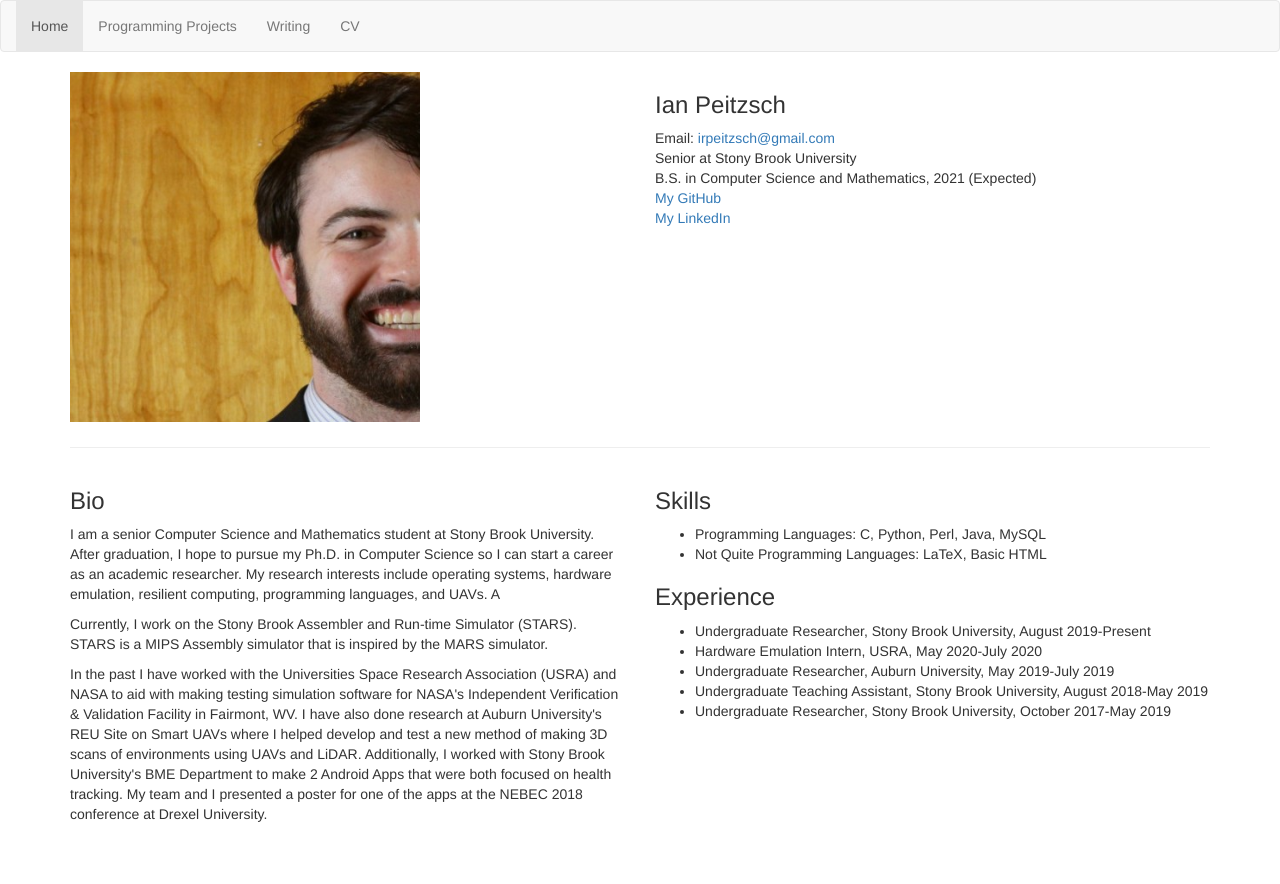
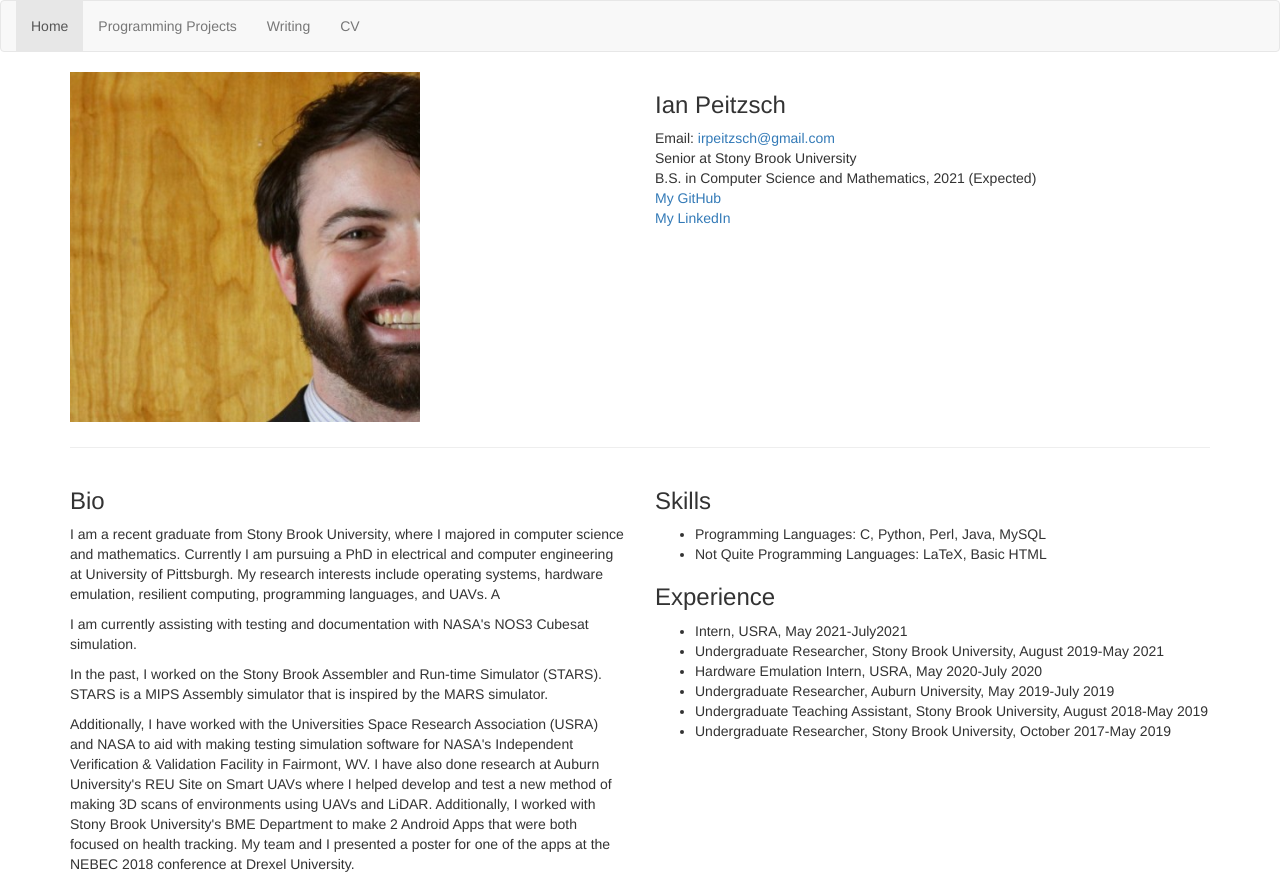
Before and after one commit to ipeitzsch/ipeitzsch.github.io, a plain HTML site: page index.html in a window 1280 px wide. Before the commit the page ends 834 px from the top, so only its background shows below. Drawn offline with nearby package versions, Linux system fonts and the light colour scheme.

Commit message:
Update index.html

```diff
--- a/index.html
+++ b/index.html
@@ -20,7 +20,7 @@
       <li class="active"><a href="index.html">Home</a></li>
       <li><a href="projects.html">Programming Projects</a></li>
       <li><a href="writing.html">Writing</a></li>
-      <li><a href="docs\Ian_Peitzsch_CV.pdf" target="_blank">CV</a></li>
+      <li><a href="docs\Ian_Peitzsch_CV(1).pdf" target="_blank">CV</a></li>
     </ul>
   </div>
 </nav>
@@ -44,9 +44,10 @@
   <div class="row">
     <div class="col-md-6">
       <h3>Bio</h3>
-       <p>I am a senior Computer Science and Mathematics student at Stony Brook University. After graduation, I hope to pursue my Ph.D. in Computer Science so I can start a career as an academic researcher. My research interests include operating systems, hardware emulation, resilient computing, programming languages, and UAVs. A</p>
-	  <p>Currently, I work on the Stony Brook Assembler and Run-time Simulator (STARS). STARS is a MIPS Assembly simulator that is inspired by the MARS simulator.</p>
-	  <p>In the past I have worked with the Universities Space Research Association (USRA) and NASA to aid with making testing simulation software for NASA's Independent Verification & Validation Facility in Fairmont, WV. I have also done research at Auburn University's REU Site on Smart UAVs where I helped develop and test a new method of making 3D scans of environments using UAVs and LiDAR. Additionally, I worked with Stony Brook University's BME Department to make 2 Android Apps that were both focused on health tracking. My team and I presented a poster for one of the apps at the NEBEC 2018 conference at Drexel University.</p>
+       <p>I am a recent graduate from Stony Brook University, where I majored in computer science and mathematics. Currently I am pursuing a PhD in electrical and computer engineering at University of Pittsburgh. My research interests include operating systems, hardware emulation, resilient computing, programming languages, and UAVs. A</p>
+	  <p>I am currently assisting with testing and documentation with NASA's NOS3 Cubesat simulation.</p>
+	  <p>In the past, I worked on the Stony Brook Assembler and Run-time Simulator (STARS). STARS is a MIPS Assembly simulator that is inspired by the MARS simulator.</p>
+	  <p>Additionally, I have worked with the Universities Space Research Association (USRA) and NASA to aid with making testing simulation software for NASA's Independent Verification & Validation Facility in Fairmont, WV. I have also done research at Auburn University's REU Site on Smart UAVs where I helped develop and test a new method of making 3D scans of environments using UAVs and LiDAR. Additionally, I worked with Stony Brook University's BME Department to make 2 Android Apps that were both focused on health tracking. My team and I presented a poster for one of the apps at the NEBEC 2018 conference at Drexel University.</p>
     </div>
     <div class="col-md-6">
     <h3>Skills</h3>
@@ -56,7 +57,8 @@
 		</ul>
 	<h3>Experience</h3>
 		<ul>
-		<li>Undergraduate Researcher, Stony Brook University, August 2019-Present</li>
+		<li>Intern, USRA, May 2021-July2021</li>
+		<li>Undergraduate Researcher, Stony Brook University, August 2019-May 2021</li>
 		<li>Hardware Emulation Intern, USRA, May 2020-July 2020</li>
 		<li>Undergraduate Researcher, Auburn University, May 2019-July 2019</li>
 		<li>Undergraduate Teaching Assistant, Stony Brook University, August 2018-May 2019</li>
```
